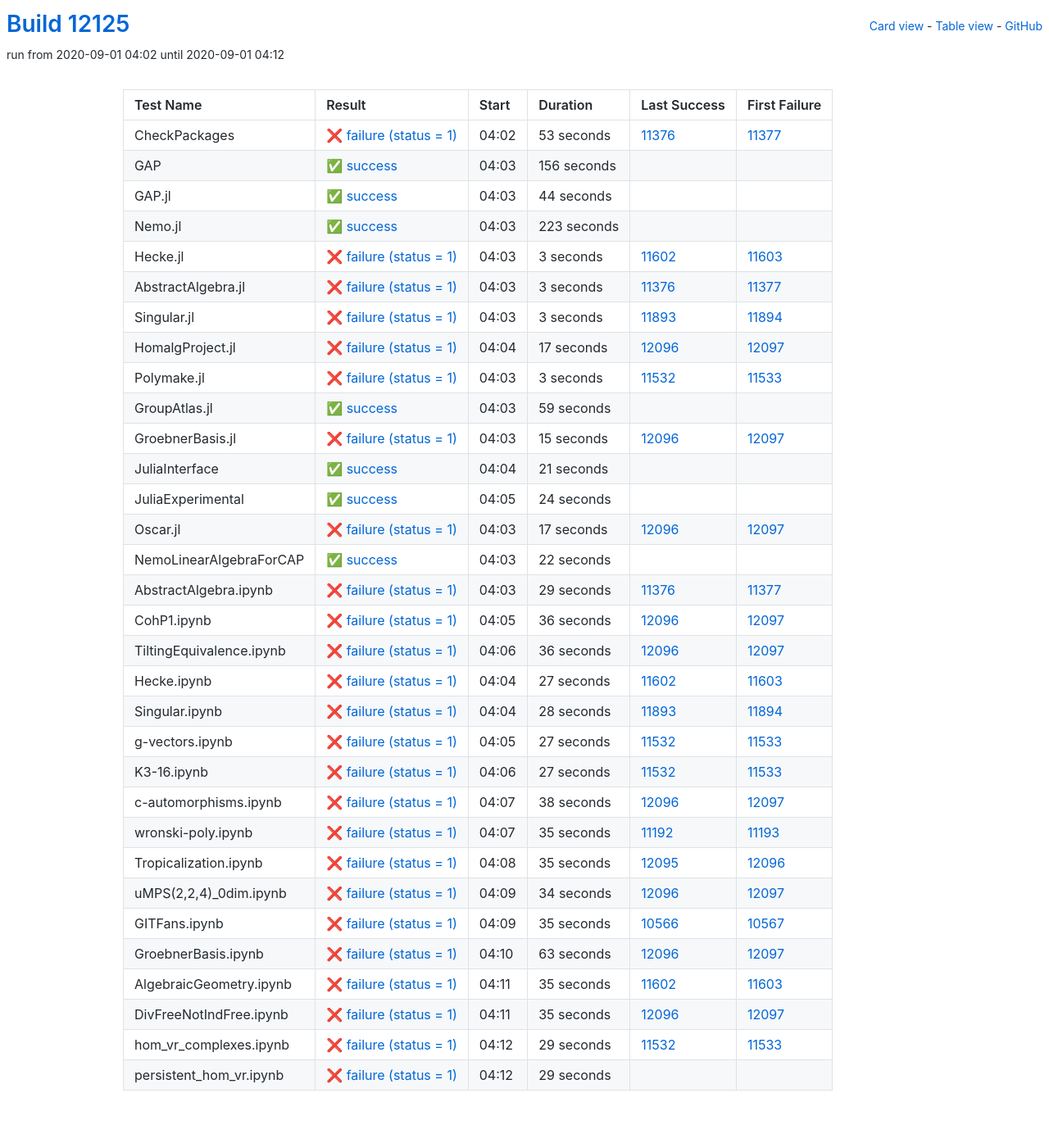
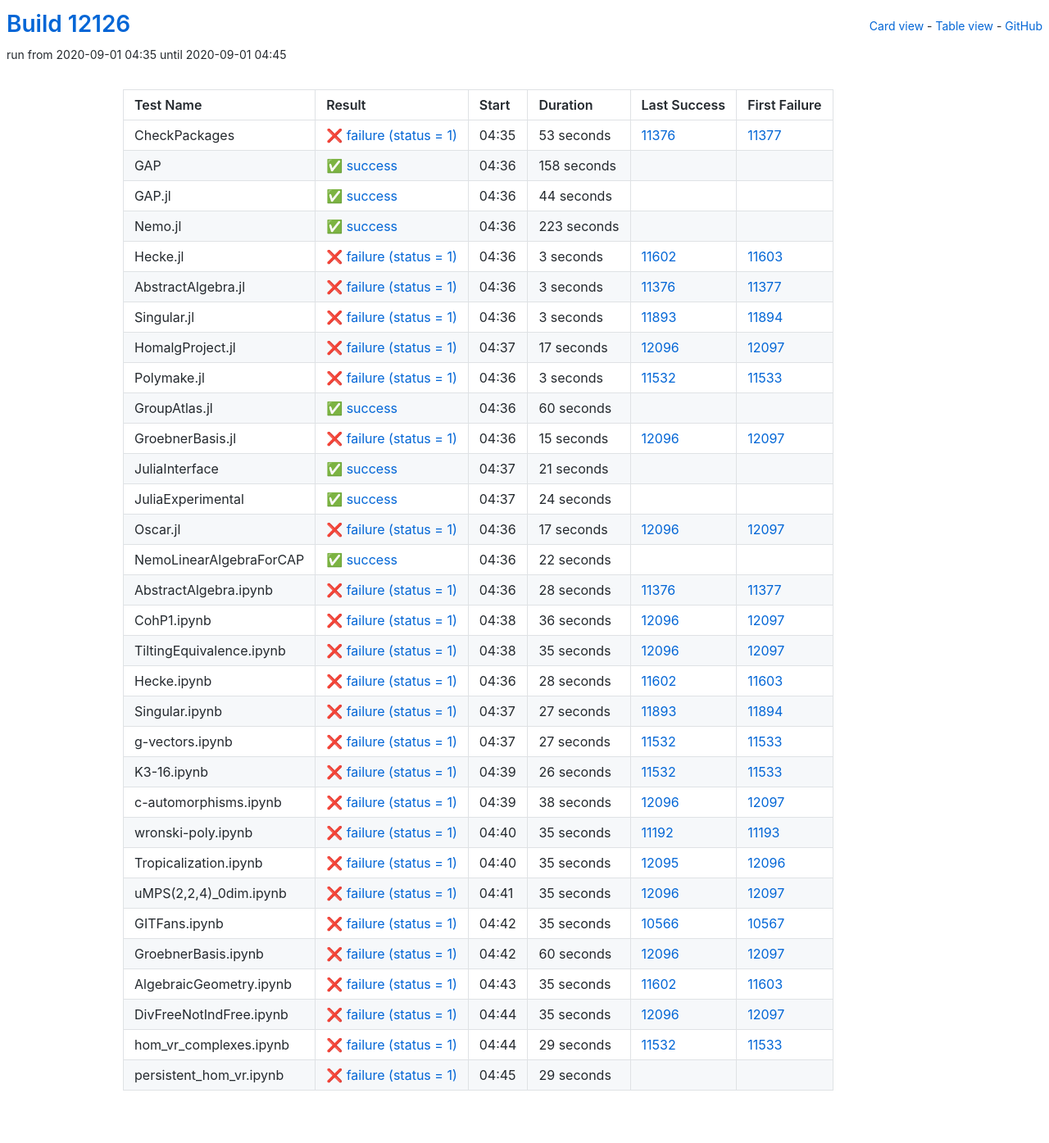
Before and after one commit to oscar-system/oscar-ci-status, a Jekyll site: the page built from table.html, in a window 1280 px wide. Shown: the whole page at 82% size. Built offline with Jekyll 4.4.1, drawn with Linux system fonts in a browser that asks for light colours.

Commit message:
Build #12126

```diff
--- a/_data/ci.yml
+++ b/_data/ci.yml
@@ -1,6 +1,6 @@
 ---
-build: 12125
-build_url: https://oscarci.mathematik.uni-kl.de/job/oscar/12125/
+build: 12126
+build_url: https://oscarci.mathematik.uni-kl.de/job/oscar/12126/
 job: oscar
 organization: oscar-system
 repo: oscar-ci-status
@@ -8,8 +8,8 @@
 tests:
 - name: CheckPackages
   id: checkpackages
-  log: https://oscarci.mathematik.uni-kl.de/job/oscar/12125/artifact/logs/build-12125/CheckPackages.log
-  start: 2020-09-01 04:02
+  log: https://oscarci.mathematik.uni-kl.de/job/oscar/12126/artifact/logs/build-12126/CheckPackages.log
+  start: 2020-09-01 04:35
   success: false
   exitcode: 1
   status: failure
@@ -20,20 +20,20 @@
   first_failure_url: https://oscarci.mathematik.uni-kl.de/job/oscar/11377/
 - name: GAP
   id: gap
-  log: https://oscarci.mathematik.uni-kl.de/job/oscar/12125/artifact/logs/build-12125/GAP.log
-  start: 2020-09-01 04:03
+  log: https://oscarci.mathematik.uni-kl.de/job/oscar/12126/artifact/logs/build-12126/GAP.log
+  start: 2020-09-01 04:36
   success: true
   exitcode: 0
   status: success
-  duration: 156
+  duration: 158
   last_success: false
   last_success_url:
   first_failure: false
   first_failure_url:
 - name: GAP.jl
   id: gap-jl
-  log: https://oscarci.mathematik.uni-kl.de/job/oscar/12125/artifact/logs/build-12125/GAP.jl.log
-  start: 2020-09-01 04:03
+  log: https://oscarci.mathematik.uni-kl.de/job/oscar/12126/artifact/logs/build-12126/GAP.jl.log
+  start: 2020-09-01 04:36
   success: true
   exitcode: 0
   status: success
@@ -44,8 +44,8 @@
   first_failure_url:
 - name: Nemo.jl
   id: nemo-jl
-  log: https://oscarci.mathematik.uni-kl.de/job/oscar/12125/artifact/logs/build-12125/Nemo.jl.log
-  start: 2020-09-01 04:03
+  log: https://oscarci.mathematik.uni-kl.de/job/oscar/12126/artifact/logs/build-12126/Nemo.jl.log
+  start: 2020-09-01 04:36
   success: true
   exitcode: 0
   status: success
@@ -56,8 +56,8 @@
   first_failure_url:
 - name: Hecke.jl
   id: hecke-jl
-  log: https://oscarci.mathematik.uni-kl.de/job/oscar/12125/artifact/logs/build-12125/Hecke.jl.log
-  start: 2020-09-01 04:03
+  log: https://oscarci.mathematik.uni-kl.de/job/oscar/12126/artifact/logs/build-12126/Hecke.jl.log
+  start: 2020-09-01 04:36
   success: false
   exitcode: 1
   status: failure
@@ -68,8 +68,8 @@
   first_failure_url: https://oscarci.mathematik.uni-kl.de/job/oscar/11603/
 - name: AbstractAlgebra.jl
   id: abstractalgebra-jl
-  log: https://oscarci.mathematik.uni-kl.de/job/oscar/12125/artifact/logs/build-12125/AbstractAlgebra.jl.log
-  start: 2020-09-01 04:03
+  log: https://oscarci.mathematik.uni-kl.de/job/oscar/12126/artifact/logs/build-12126/AbstractAlgebra.jl.log
+  start: 2020-09-01 04:36
   success: false
   exitcode: 1
   status: failure
@@ -80,8 +80,8 @@
   first_failure_url: https://oscarci.mathematik.uni-kl.de/job/oscar/11377/
 - name: Singular.jl
   id: singular-jl
-  log: https://oscarci.mathematik.uni-kl.de/job/oscar/12125/artifact/logs/build-12125/Singular.jl.log
-  start: 2020-09-01 04:03
+  log: https://oscarci.mathematik.uni-kl.de/job/oscar/12126/artifact/logs/build-12126/Singular.jl.log
+  start: 2020-09-01 04:36
   success: false
   exitcode: 1
   status: failure
@@ -92,8 +92,8 @@
   first_failure_url: https://oscarci.mathematik.uni-kl.de/job/oscar/11894/
 - name: HomalgProject.jl
   id: homalgproject-jl
-  log: https://oscarci.mathematik.uni-kl.de/job/oscar/12125/artifact/logs/build-12125/HomalgProject.jl.log
-  start: 2020-09-01 04:04
+  log: https://oscarci.mathematik.uni-kl.de/job/oscar/12126/artifact/logs/build-12126/HomalgProject.jl.log
+  start: 2020-09-01 04:37
   success: false
   exitcode: 1
   status: failure
@@ -104,8 +104,8 @@
   first_failure_url: https://oscarci.mathematik.uni-kl.de/job/oscar/12097/
 - name: Polymake.jl
   id: polymake-jl
-  log: https://oscarci.mathematik.uni-kl.de/job/oscar/12125/artifact/logs/build-12125/Polymake.jl.log
-  start: 2020-09-01 04:03
+  log: https://oscarci.mathematik.uni-kl.de/job/oscar/12126/artifact/logs/build-12126/Polymake.jl.log
+  start: 2020-09-01 04:36
   success: false
   exitcode: 1
   status: failure
@@ -116,20 +116,20 @@
   first_failure_url: https://oscarci.mathematik.uni-kl.de/job/oscar/11533/
 - name: GroupAtlas.jl
   id: groupatlas-jl
-  log: https://oscarci.mathematik.uni-kl.de/job/oscar/12125/artifact/logs/build-12125/GroupAtlas.jl.log
-  start: 2020-09-01 04:03
+  log: https://oscarci.mathematik.uni-kl.de/job/oscar/12126/artifact/logs/build-12126/GroupAtlas.jl.log
+  start: 2020-09-01 04:36
   success: true
   exitcode: 0
   status: success
-  duration: 59
+  duration: 60
   last_success: false
   last_success_url:
   first_failure: false
   first_failure_url:
 - name: GroebnerBasis.jl
   id: groebnerbasis-jl
-  log: https://oscarci.mathematik.uni-kl.de/job/oscar/12125/artifact/logs/build-12125/GroebnerBasis.jl.log
-  start: 2020-09-01 04:03
+  log: https://oscarci.mathematik.uni-kl.de/job/oscar/12126/artifact/logs/build-12126/GroebnerBasis.jl.log
+  start: 2020-09-01 04:36
   success: false
   exitcode: 1
   status: failure
@@ -140,8 +140,8 @@
   first_failure_url: https://oscarci.mathematik.uni-kl.de/job/oscar/12097/
 - name: JuliaInterface
   id: juliainterface
-  log: https://oscarci.mathematik.uni-kl.de/job/oscar/12125/artifact/logs/build-12125/JuliaInterface.log
-  start: 2020-09-01 04:04
+  log: https://oscarci.mathematik.uni-kl.de/job/oscar/12126/artifact/logs/build-12126/JuliaInterface.log
+  start: 2020-09-01 04:37
   success: true
   exitcode: 0
   status: success
@@ -152,8 +152,8 @@
   first_failure_url:
 - name: JuliaExperimental
   id: juliaexperimental
-  log: https://oscarci.mathematik.uni-kl.de/job/oscar/12125/artifact/logs/build-12125/JuliaExperimental.log
-  start: 2020-09-01 04:05
+  log: https://oscarci.mathematik.uni-kl.de/job/oscar/12126/artifact/logs/build-12126/JuliaExperimental.log
+  start: 2020-09-01 04:37
   success: true
   exitcode: 0
   status: success
@@ -164,8 +164,8 @@
   first_failure_url:
 - name: Oscar.jl
   id: oscar-jl
-  log: https://oscarci.mathematik.uni-kl.de/job/oscar/12125/artifact/logs/build-12125/Oscar.jl.log
-  start: 2020-09-01 04:03
+  log: https://oscarci.mathematik.uni-kl.de/job/oscar/12126/artifact/logs/build-12126/Oscar.jl.log
+  start: 2020-09-01 04:36
   success: false
   exitcode: 1
   status: failure
@@ -176,8 +176,8 @@
   first_failure_url: https://oscarci.mathematik.uni-kl.de/job/oscar/12097/
 - name: NemoLinearAlgebraForCAP
   id: nemolinearalgebraforcap
-  log: https://oscarci.mathematik.uni-kl.de/job/oscar/12125/artifact/logs/build-12125/NemoLinearAlgebraForCAP.log
-  start: 2020-09-01 04:03
+  log: https://oscarci.mathematik.uni-kl.de/job/oscar/12126/artifact/logs/build-12126/NemoLinearAlgebraForCAP.log
+  start: 2020-09-01 04:36
   success: true
   exitcode: 0
   status: success
@@ -188,20 +188,20 @@
   first_failure_url:
 - name: AbstractAlgebra.ipynb
   id: abstractalgebra-ipynb
-  log: https://oscarci.mathematik.uni-kl.de/job/oscar/12125/artifact/logs/build-12125/AbstractAlgebra.ipynb.log
-  start: 2020-09-01 04:03
+  log: https://oscarci.mathematik.uni-kl.de/job/oscar/12126/artifact/logs/build-12126/AbstractAlgebra.ipynb.log
+  start: 2020-09-01 04:36
   success: false
   exitcode: 1
   status: failure
-  duration: 29
+  duration: 28
   last_success: 11376
   last_success_url: https://oscarci.mathematik.uni-kl.de/job/oscar/11376/
   first_failure: 11377
   first_failure_url: https://oscarci.mathematik.uni-kl.de/job/oscar/11377/
 - name: CohP1.ipynb
   id: cohp1-ipynb
-  log: https://oscarci.mathematik.uni-kl.de/job/oscar/12125/artifact/logs/build-12125/CohP1.ipynb.log
-  start: 2020-09-01 04:05
+  log: https://oscarci.mathematik.uni-kl.de/job/oscar/12126/artifact/logs/build-12126/CohP1.ipynb.log
+  start: 2020-09-01 04:38
   success: false
   exitcode: 1
   status: failure
@@ -212,44 +212,44 @@
   first_failure_url: https://oscarci.mathematik.uni-kl.de/job/oscar/12097/
 - name: TiltingEquivalence.ipynb
   id: tiltingequivalence-ipynb
-  log: https://oscarci.mathematik.uni-kl.de/job/oscar/12125/artifact/logs/build-12125/TiltingEquivalence.ipynb.log
-  start: 2020-09-01 04:06
+  log: https://oscarci.mathematik.uni-kl.de/job/oscar/12126/artifact/logs/build-12126/TiltingEquivalence.ipynb.log
+  start: 2020-09-01 04:38
   success: false
   exitcode: 1
   status: failure
-  duration: 36
+  duration: 35
   last_success: 12096
   last_success_url: https://oscarci.mathematik.uni-kl.de/job/oscar/12096/
   first_failure: 12097
   first_failure_url: https://oscarci.mathematik.uni-kl.de/job/oscar/12097/
 - name: Hecke.ipynb
   id: hecke-ipynb
-  log: https://oscarci.mathematik.uni-kl.de/job/oscar/12125/artifact/logs/build-12125/Hecke.ipynb.log
-  start: 2020-09-01 04:04
+  log: https://oscarci.mathematik.uni-kl.de/job/oscar/12126/artifact/logs/build-12126/Hecke.ipynb.log
+  start: 2020-09-01 04:36
   success: false
   exitcode: 1
   status: failure
-  duration: 27
+  duration: 28
   last_success: 11602
   last_success_url: https://oscarci.mathematik.uni-kl.de/job/oscar/11602/
   first_failure: 11603
   first_failure_url: https://oscarci.mathematik.uni-kl.de/job/oscar/11603/
 - name: Singular.ipynb
   id: singular-ipynb
-  log: https://oscarci.mathematik.uni-kl.de/job/oscar/12125/artifact/logs/build-12125/Singular.ipynb.log
-  start: 2020-09-01 04:04
+  log: https://oscarci.mathematik.uni-kl.de/job/oscar/12126/artifact/logs/build-12126/Singular.ipynb.log
+  start: 2020-09-01 04:37
   success: false
   exitcode: 1
   status: failure
-  duration: 28
+  duration: 27
   last_success: 11893
   last_success_url: https://oscarci.mathematik.uni-kl.de/job/oscar/11893/
   first_failure: 11894
   first_failure_url: https://oscarci.mathematik.uni-kl.de/job/oscar/11894/
 - name: g-vectors.ipynb
   id: g-vectors-ipynb
-  log: https://oscarci.mathematik.uni-kl.de/job/oscar/12125/artifact/logs/build-12125/g-vectors.ipynb.log
-  start: 2020-09-01 04:05
+  log: https://oscarci.mathematik.uni-kl.de/job/oscar/12126/artifact/logs/build-12126/g-vectors.ipynb.log
+  start: 2020-09-01 04:37
   success: false
   exitcode: 1
   status: failure
@@ -260,20 +260,20 @@
   first_failure_url: https://oscarci.mathematik.uni-kl.de/job/oscar/11533/
 - name: K3-16.ipynb
   id: k3-16-ipynb
-  log: https://oscarci.mathematik.uni-kl.de/job/oscar/12125/artifact/logs/build-12125/K3-16.ipynb.log
-  start: 2020-09-01 04:06
+  log: https://oscarci.mathematik.uni-kl.de/job/oscar/12126/artifact/logs/build-12126/K3-16.ipynb.log
+  start: 2020-09-01 04:39
   success: false
   exitcode: 1
   status: failure
-  duration: 27
+  duration: 26
   last_success: 11532
   last_success_url: https://oscarci.mathematik.uni-kl.de/job/oscar/11532/
   first_failure: 11533
   first_failure_url: https://oscarci.mathematik.uni-kl.de/job/oscar/11533/
 - name: c-automorphisms.ipynb
   id: c-automorphisms-ipynb
-  log: https://oscarci.mathematik.uni-kl.de/job/oscar/12125/artifact/logs/build-12125/c-automorphisms.ipynb.log
-  start: 2020-09-01 04:07
+  log: https://oscarci.mathematik.uni-kl.de/job/oscar/12126/artifact/logs/build-12126/c-automorphisms.ipynb.log
+  start: 2020-09-01 04:39
   success: false
   exitcode: 1
   status: failure
@@ -284,8 +284,8 @@
   first_failure_url: https://oscarci.mathematik.uni-kl.de/job/oscar/12097/
 - name: wronski-poly.ipynb
   id: wronski-poly-ipynb
-  log: https://oscarci.mathematik.uni-kl.de/job/oscar/12125/artifact/logs/build-12125/wronski-poly.ipynb.log
-  start: 2020-09-01 04:07
+  log: https://oscarci.mathematik.uni-kl.de/job/oscar/12126/artifact/logs/build-12126/wronski-poly.ipynb.log
+  start: 2020-09-01 04:40
   success: false
   exitcode: 1
   status: failure
@@ -296,8 +296,8 @@
   first_failure_url: https://oscarci.mathematik.uni-kl.de/job/oscar/11193/
 - name: Tropicalization.ipynb
   id: tropicalization-ipynb
-  log: https://oscarci.mathematik.uni-kl.de/job/oscar/12125/artifact/logs/build-12125/Tropicalization.ipynb.log
-  start: 2020-09-01 04:08
+  log: https://oscarci.mathematik.uni-kl.de/job/oscar/12126/artifact/logs/build-12126/Tropicalization.ipynb.log
+  start: 2020-09-01 04:40
   success: false
   exitcode: 1
   status: failure
@@ -308,20 +308,20 @@
   first_failure_url: https://oscarci.mathematik.uni-kl.de/job/oscar/12096/
 - name: uMPS(2,2,4)_0dim.ipynb
   id: umps-2-2-4-0dim-ipynb
-  log: https://oscarci.mathematik.uni-kl.de/job/oscar/12125/artifact/logs/build-12125/uMPS-2-2-4-_0dim.ipynb.log
-  start: 2020-09-01 04:09
+  log: https://oscarci.mathematik.uni-kl.de/job/oscar/12126/artifact/logs/build-12126/uMPS-2-2-4-_0dim.ipynb.log
+  start: 2020-09-01 04:41
   success: false
   exitcode: 1
   status: failure
-  duration: 34
+  duration: 35
   last_success: 12096
   last_success_url: https://oscarci.mathematik.uni-kl.de/job/oscar/12096/
   first_failure: 12097
   first_failure_url: https://oscarci.mathematik.uni-kl.de/job/oscar/12097/
 - name: GITFans.ipynb
   id: gitfans-ipynb
-  log: https://oscarci.mathematik.uni-kl.de/job/oscar/12125/artifact/logs/build-12125/GITFans.ipynb.log
-  start: 2020-09-01 04:09
+  log: https://oscarci.mathematik.uni-kl.de/job/oscar/12126/artifact/logs/build-12126/GITFans.ipynb.log
+  start: 2020-09-01 04:42
   success: false
   exitcode: 1
   status: failure
@@ -332,20 +332,20 @@
   first_failure_url: https://oscarci.mathematik.uni-kl.de/job/oscar/10567/
 - name: GroebnerBasis.ipynb
   id: groebnerbasis-ipynb
-  log: https://oscarci.mathematik.uni-kl.de/job/oscar/12125/artifact/logs/build-12125/GroebnerBasis.ipynb.log
-  start: 2020-09-01 04:10
+  log: https://oscarci.mathematik.uni-kl.de/job/oscar/12126/artifact/logs/build-12126/GroebnerBasis.ipynb.log
+  start: 2020-09-01 04:42
   success: false
   exitcode: 1
   status: failure
-  duration: 63
+  duration: 60
   last_success: 12096
   last_success_url: https://oscarci.mathematik.uni-kl.de/job/oscar/12096/
   first_failure: 12097
   first_failure_url: https://oscarci.mathematik.uni-kl.de/job/oscar/12097/
 - name: AlgebraicGeometry.ipynb
   id: algebraicgeometry-ipynb
-  log: https://oscarci.mathematik.uni-kl.de/job/oscar/12125/artifact/logs/build-12125/AlgebraicGeometry.ipynb.log
-  start: 2020-09-01 04:11
+  log: https://oscarci.mathematik.uni-kl.de/job/oscar/12126/artifact/logs/build-12126/AlgebraicGeometry.ipynb.log
+  start: 2020-09-01 04:43
   success: false
   exitcode: 1
   status: failure
@@ -356,8 +356,8 @@
   first_failure_url: https://oscarci.mathematik.uni-kl.de/job/oscar/11603/
 - name: DivFreeNotIndFree.ipynb
   id: divfreenotindfree-ipynb
-  log: https://oscarci.mathematik.uni-kl.de/job/oscar/12125/artifact/logs/build-12125/DivFreeNotIndFree.ipynb.log
-  start: 2020-09-01 04:11
+  log: https://oscarci.mathematik.uni-kl.de/job/oscar/12126/artifact/logs/build-12126/DivFreeNotIndFree.ipynb.log
+  start: 2020-09-01 04:44
   success: false
   exitcode: 1
   status: failure
@@ -368,8 +368,8 @@
   first_failure_url: https://oscarci.mathematik.uni-kl.de/job/oscar/12097/
 - name: hom_vr_complexes.ipynb
   id: hom-vr-complexes-ipynb
-  log: https://oscarci.mathematik.uni-kl.de/job/oscar/12125/artifact/logs/build-12125/hom_vr_complexes.ipynb.log
-  start: 2020-09-01 04:12
+  log: https://oscarci.mathematik.uni-kl.de/job/oscar/12126/artifact/logs/build-12126/hom_vr_complexes.ipynb.log
+  start: 2020-09-01 04:44
   success: false
   exitcode: 1
   status: failure
@@ -380,8 +380,8 @@
   first_failure_url: https://oscarci.mathematik.uni-kl.de/job/oscar/11533/
 - name: persistent_hom_vr.ipynb
   id: persistent-hom-vr-ipynb
-  log: https://oscarci.mathematik.uni-kl.de/job/oscar/12125/artifact/logs/build-12125/persistent_hom_vr.ipynb.log
-  start: 2020-09-01 04:12
+  log: https://oscarci.mathematik.uni-kl.de/job/oscar/12126/artifact/logs/build-12126/persistent_hom_vr.ipynb.log
+  start: 2020-09-01 04:45
   success: false
   exitcode: 1
   status: failure
```
Also changed, not shown: README.md.
